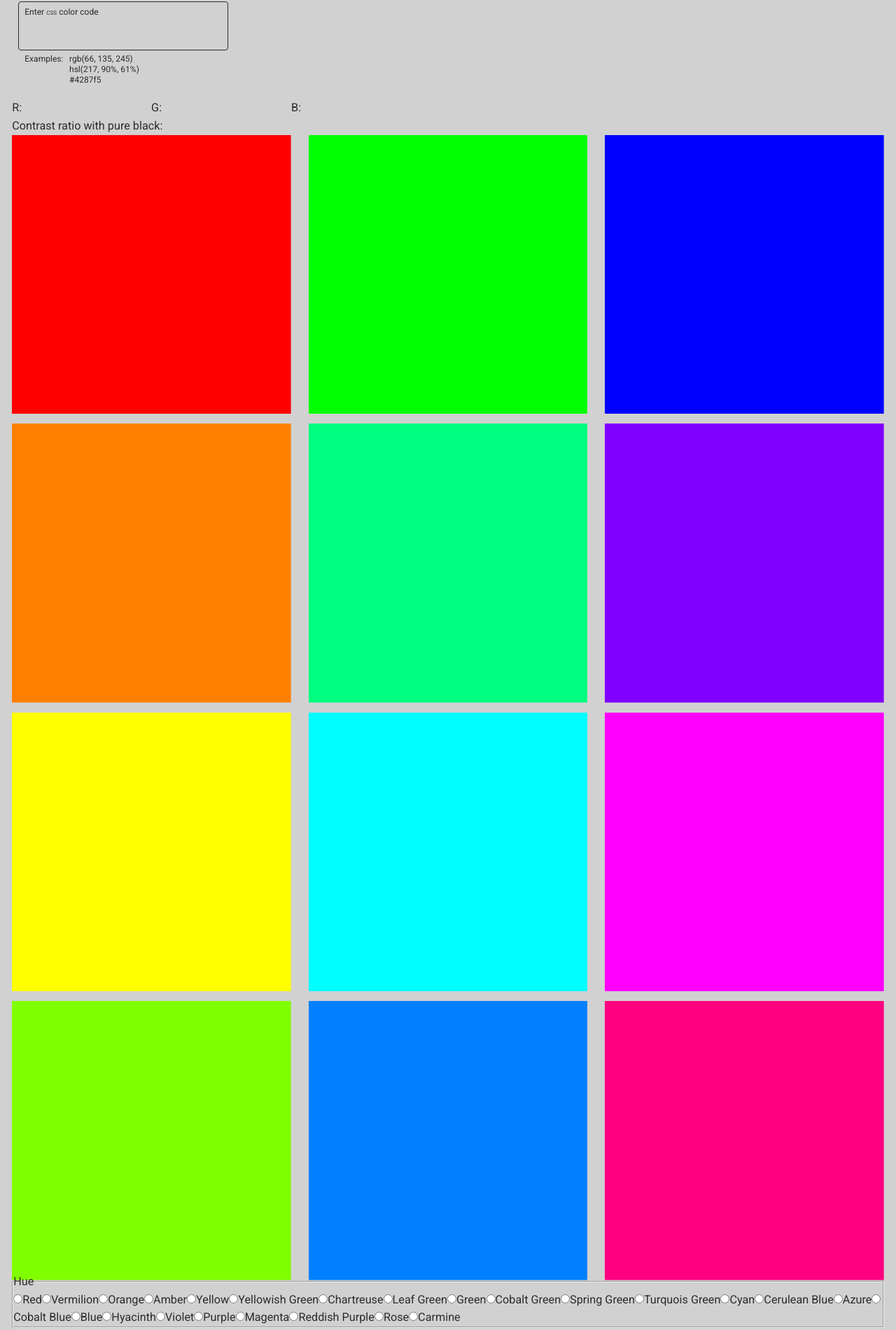
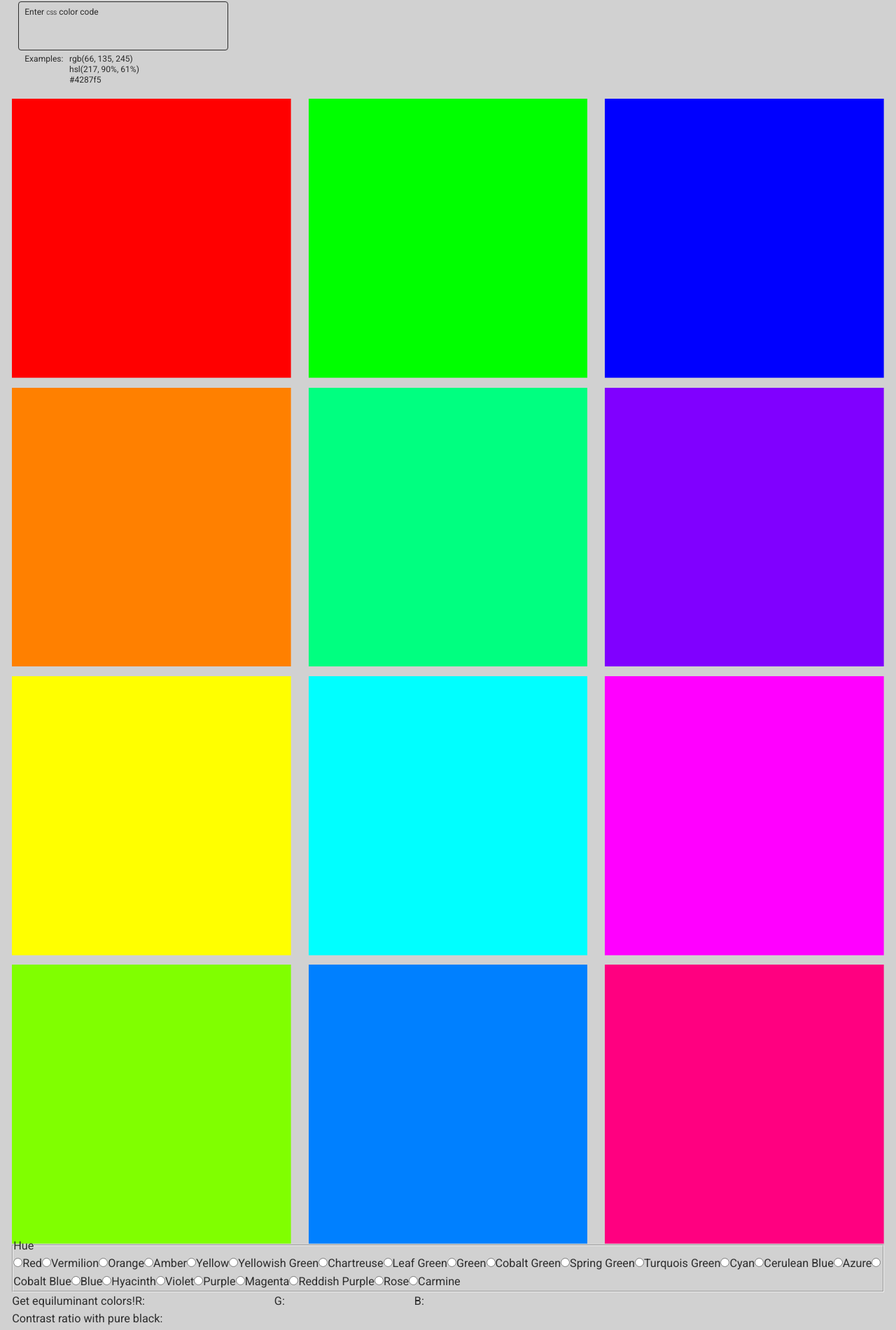
Before and after one commit to masakudamatsu/equiluminant-color-picker, a Next.js app in the folder app/: page / in a window 1280 px wide. Shown: the part 75-1975 px from the top of the page at 70% size. Built offline with nearby package versions, Linux system fonts and the light colour scheme.

Commit message:
Move RGB input fields and Contrast Ratio display to the bottom #65

```diff
--- a/app/pages/index.js
+++ b/app/pages/index.js
@@ -49,15 +49,6 @@ function HomePage(props) {
           setBackgroundColor={props.setBackgroundColor}
           setBackgroundOverlayColor={props.setBackgroundOverlayColor}
         />
-        <InputRGB
-          red={props.red}
-          green={props.green}
-          blue={props.blue}
-          handleChangeRed={props.handleChangeRed}
-          handleChangeGreen={props.handleChangeGreen}
-          handleChangeBlue={props.handleChangeBlue}
-        />
-        <p>{`Contrast ratio with pure black: ${props.contrastRatio}`}</p>
         <FlexboxHorizontal>
           <FlexboxVertical>
             <HueSwatch
@@ -142,6 +133,15 @@ function HomePage(props) {
         <button type="submit" onClick={handleClick}>
           Get equiluminant colors!
         </button>
+        <InputRGB
+          red={props.red}
+          green={props.green}
+          blue={props.blue}
+          handleChangeRed={props.handleChangeRed}
+          handleChangeGreen={props.handleChangeGreen}
+          handleChangeBlue={props.handleChangeBlue}
+        />
+        <p>{`Contrast ratio with pure black: ${props.contrastRatio}`}</p>
       </form>
     </SideMarginSetter>
   );
```
